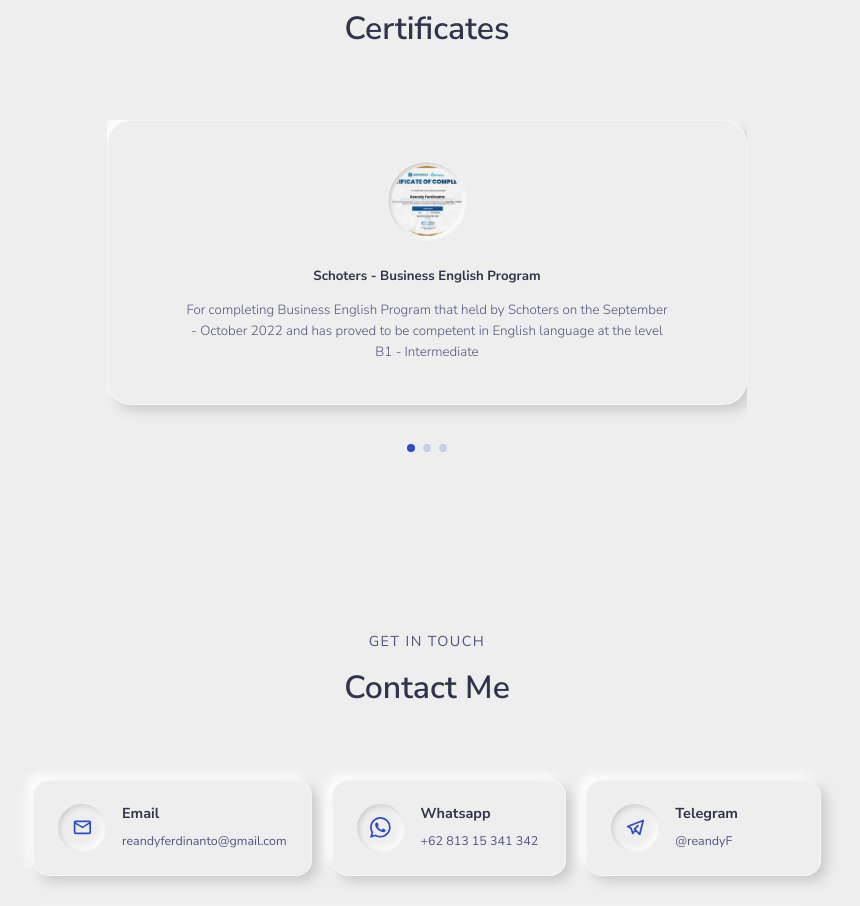
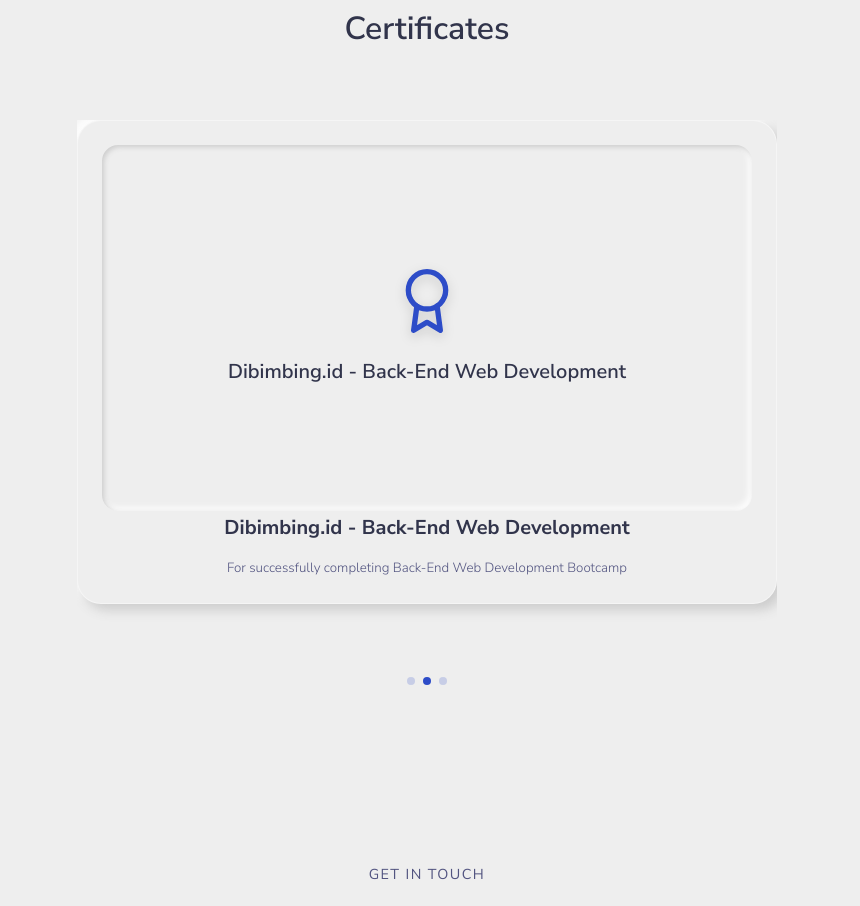
Before and after one commit to reandyferdinanto/reandy_ferdinanto-portfolio, a Next.js app: page / in a window 1280 px wide. Shown: the part 4320-5226 px from the top of the page, without its empty margins (213-1073 px from the left). Built offline with nearby package versions, Linux system fonts and the light colour scheme; no server answers; the database is empty.

Commit message:
update certificate

```diff
--- a/src/assets/components/testimonials/Testimonials.jsx
+++ b/src/assets/components/testimonials/Testimonials.jsx
@@ -3,7 +3,8 @@
 import AVTR2 from "../../../assets/cert2dibimbing.jpg";
 import AVTR3 from "../../../assets/cert3evermos.jpg";
 
-import { Pagination } from "swiper";
+import { Pagination, Autoplay } from "swiper";
+import { FiAward } from "react-icons/fi";
 import { Swiper, SwiperSlide } from "swiper/react";
 
 const defaultData = [
@@ -36,10 +37,11 @@
 
       <Swiper
         className="container testimonials__container"
-        modules={[Pagination]}
+        modules={[Pagination, Autoplay]}
         spaceBetween={40}
         slidesPerView={1}
         pagination={{ clickable: true }}
+        autoplay={{ delay: 3500, disableOnInteraction: false }}
       >
         {items.map((item, index) => {
           const avatar = item.avatar || item.avatar_url || localAvatars[index] || localAvatars[0];
@@ -48,11 +50,21 @@
 
           return (
             <SwiperSlide key={item.id || index} className="testimonial">
-              <div className="client__avatar">
-                <img src={avatar} alt={name} />
+              <div className="certificate__image-container">
+                <div className="certificate__image-flipper">
+                  <div className="certificate__image-front">
+                    <FiAward className="certificate__front-icon" />
+                    <h4>{name}</h4>
+                  </div>
+                  <div className="certificate__image-back">
+                    <img src={avatar} alt={name} />
+                  </div>
+                </div>
               </div>
-              <h5 className="client__name">{name}</h5>
-              <small className="client__review">{review}</small>
+              <div className="certificate__content">
+                <h5 className="client__name">{name}</h5>
+                <small className="client__review">{review}</small>
+              </div>
             </SwiperSlide>
           );
         })}
--- a/src/assets/components/testimonials/testimonials.css
+++ b/src/assets/components/testimonials/testimonials.css
@@ -1,47 +1,114 @@
 .container.testimonials__container {
-  width: 50%;
+  max-width: 700px;
+  width: 90%;
   padding-bottom: 4rem;
 }
 
 .testimonial {
   background: var(--color-bg);
   box-shadow: var(--shadow-soft);
-  border: 1px solid rgba(255, 255, 255, 0.5);
+  border: 1px solid rgba(255, 255, 255, 0.4);
   border-radius: 1.5rem;
   text-align: center;
-  padding: 2.5rem 2rem;
+  padding: 1.5rem;
   user-select: none;
+  display: flex;
+  flex-direction: column;
+  gap: 1.5rem;
 }
 
-.client__avatar {
-  width: 5rem;
-  height: 5rem;
-  overflow: hidden;
-  border-radius: 50%;
-  margin: 0 auto 1.5rem;
-  box-shadow: var(--shadow-inset);
-  padding: 4px;
-  border: 1px solid rgba(255, 255, 255, 0.5);
+.certificate__image-container {
+  width: 100%;
+  aspect-ratio: 16 / 9;
+  border-radius: 1rem;
+  perspective: 1000px;
+  background-color: transparent;
+  display: flex;
+  align-items: center;
+  justify-content: center;
 }
 
-.client__avatar img {
-  border-radius: 50%;
+.certificate__image-flipper {
+  position: relative;
+  width: 100%;
+  height: 100%;
+  transition: transform 0.8s cubic-bezier(0.4, 0, 0.2, 1);
+  transform-style: preserve-3d;
+}
+
+.testimonial:hover .certificate__image-flipper {
+  transform: rotateY(180deg);
+}
+
+.certificate__image-front,
+.certificate__image-back {
+  position: absolute;
+  width: 100%;
+  height: 100%;
+  -webkit-backface-visibility: hidden;
+  backface-visibility: hidden;
+  border-radius: 1rem;
+  overflow: hidden;
+}
+
+.certificate__image-front {
+  background: var(--color-bg);
+  box-shadow: var(--shadow-inset);
+  display: flex;
+  flex-direction: column;
+  justify-content: center;
+  align-items: center;
+  padding: 2rem;
+  gap: 1.5rem;
+}
+
+.certificate__front-icon {
+  font-size: 4rem;
+  color: var(--color-accent);
+  filter: drop-shadow(0px 4px 6px rgba(0,0,0,0.15));
+}
+
+.certificate__image-front h4 {
+  color: var(--color-primary);
+  font-size: 1.25rem;
+  text-align: center;
+  line-height: 1.5;
+  margin: 0;
+}
+
+.certificate__image-back {
+  transform: rotateY(180deg);
+  box-shadow: var(--shadow-inset);
+}
+
+.certificate__image-back img {
   width: 100%;
   height: 100%;
   object-fit: cover;
+  transition: transform 0.5s ease;
+}
+
+.testimonial:hover .certificate__image-back img {
+  transform: scale(1.03);
+}
+
+.certificate__content {
+  display: flex;
+  flex-direction: column;
+  gap: 0.8rem;
 }
 
 .client__name {
   color: var(--color-primary);
   font-weight: 700;
-  margin-bottom: 0.75rem;
+  font-size: 1.25rem;
 }
 
 .client__review {
   color: var(--color-light);
   font-weight: 300;
   display: block;
-  width: 85%;
+  width: 90%;
   margin: 0 auto;
   line-height: 1.6;
 }
@@ -53,7 +120,7 @@
 /* ========== MEDIA QUERIES ========== */
 @media screen and (max-width: 1024px) {
   .container.testimonials__container {
-    width: 65%;
+    width: 80%;
   }
 }
 
@@ -62,6 +129,10 @@
     width: var(--container-width-sm);
   }
 
+  .certificate__image-container {
+    aspect-ratio: 4 / 3;
+  }
+
   .client__review {
     width: 100%;
   }
```
